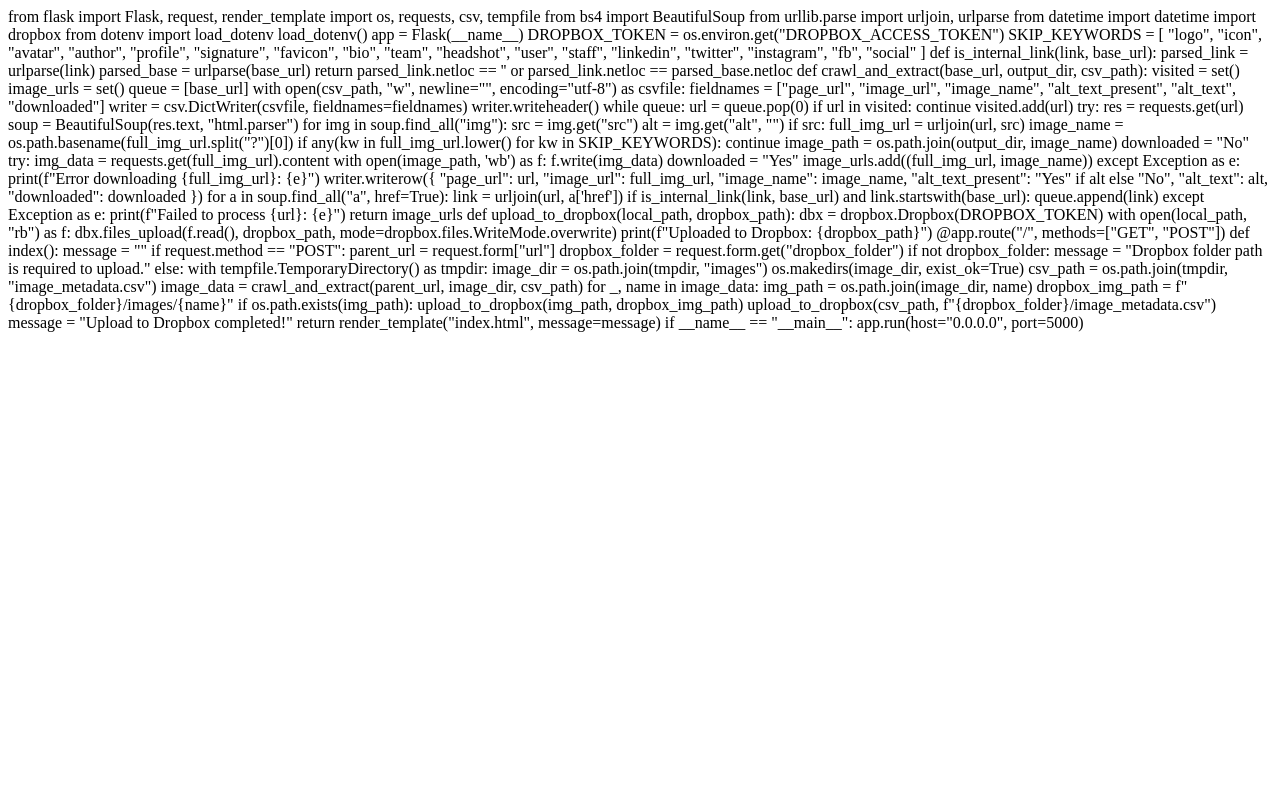
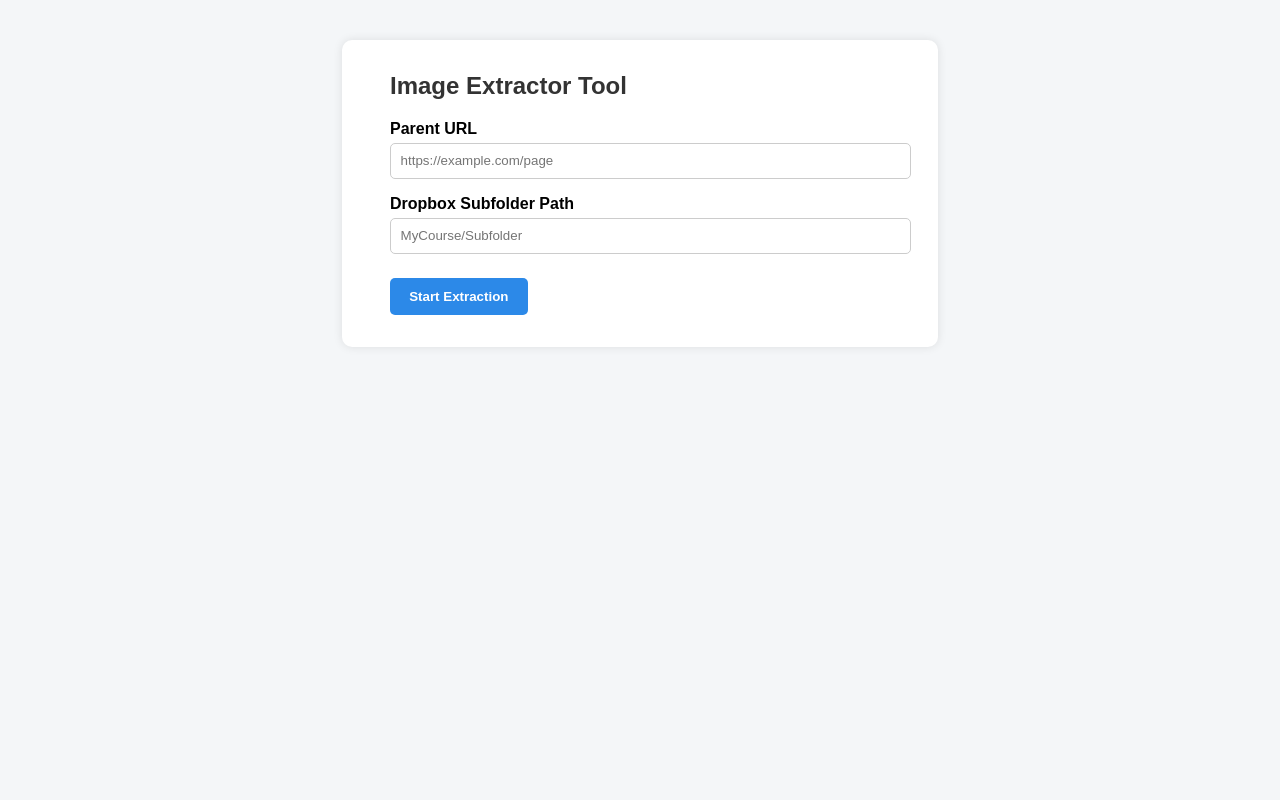
Before and after one commit to Sankarikm126/Image-Export-Tool, a Flask app: page / in a window 1280 px wide. Run offline with Flask 3, Linux system fonts and the light colour scheme.

Commit message:
Update index.html

```diff
--- a/templates/index.html
+++ b/templates/index.html
@@ -1,118 +1,77 @@
-from flask import Flask, request, render_template
-import os, requests, csv, tempfile
-from bs4 import BeautifulSoup
-from urllib.parse import urljoin, urlparse
-from datetime import datetime
-import dropbox
-from dotenv import load_dotenv
+<!DOCTYPE html>
+<html lang="en">
+<head>
+    <meta charset="UTF-8">
+    <title>Image Extractor</title>
+    <style>
+        body {
+            font-family: Arial, sans-serif;
+            background: #f4f6f8;
+            padding: 2rem;
+            display: flex;
+            justify-content: center;
+        }
+        .container {
+            background: #fff;
+            padding: 2rem 3rem;
+            border-radius: 10px;
+            max-width: 500px;
+            width: 100%;
+            box-shadow: 0 0 10px rgba(0,0,0,0.1);
+        }
+        h2 {
+            margin-top: 0;
+            color: #333;
+        }
+        label {
+            display: block;
+            margin-top: 1rem;
+            margin-bottom: 0.3rem;
+            font-weight: bold;
+        }
+        input[type="text"] {
+            width: 100%;
+            padding: 0.6rem;
+            border-radius: 5px;
+            border: 1px solid #ccc;
+        }
+        button {
+            margin-top: 1.5rem;
+            padding: 0.7rem 1.2rem;
+            border: none;
+            border-radius: 5px;
+            background-color: #2c89e8;
+            color: #fff;
+            font-weight: bold;
+            cursor: pointer;
+        }
+        .message {
+            margin-top: 1.5rem;
+            padding: 1rem;
+            background: #f0f0f0;
+            border-left: 4px solid #666;
+            color: #333;
+        }
+    </style>
+</head>
+<body>
+    <div class="container">
+        <h2>Image Extractor Tool</h2>
+        <form method="POST">
+            <label for="url">Parent URL</label>
+            <input type="text" id="url" name="url" placeholder="https://example.com/page" required>
 
-load_dotenv()
+            <label for="course_folder">Dropbox Subfolder Path</label>
+            <input type="text" id="course_folder" name="course_folder" placeholder="MyCourse/Subfolder" required>
 
-app = Flask(__name__)
-DROPBOX_TOKEN = os.environ.get("DROPBOX_ACCESS_TOKEN")
+            <button type="submit">Start Extraction</button>
+        </form>
 
-SKIP_KEYWORDS = [
-    "logo", "icon", "avatar", "author", "profile", "signature", "favicon",
-    "bio", "team", "headshot", "user", "staff", "linkedin", "twitter", "instagram", "fb", "social"
-]
-
-def is_internal_link(link, base_url):
-    parsed_link = urlparse(link)
-    parsed_base = urlparse(base_url)
-    return parsed_link.netloc == '' or parsed_link.netloc == parsed_base.netloc
-
-def crawl_and_extract(base_url, output_dir, csv_path):
-    visited = set()
-    image_urls = set()
-    queue = [base_url]
-
-    with open(csv_path, "w", newline="", encoding="utf-8") as csvfile:
-        fieldnames = ["page_url", "image_url", "image_name", "alt_text_present", "alt_text", "downloaded"]
-        writer = csv.DictWriter(csvfile, fieldnames=fieldnames)
-        writer.writeheader()
-
-        while queue:
-            url = queue.pop(0)
-            if url in visited:
-                continue
-            visited.add(url)
-
-            try:
-                res = requests.get(url)
-                soup = BeautifulSoup(res.text, "html.parser")
-
-                for img in soup.find_all("img"):
-                    src = img.get("src")
-                    alt = img.get("alt", "")
-                    if src:
-                        full_img_url = urljoin(url, src)
-                        image_name = os.path.basename(full_img_url.split("?")[0])
-                        if any(kw in full_img_url.lower() for kw in SKIP_KEYWORDS):
-                            continue
-
-                        image_path = os.path.join(output_dir, image_name)
-                        downloaded = "No"
-                        try:
-                            img_data = requests.get(full_img_url).content
-                            with open(image_path, 'wb') as f:
-                                f.write(img_data)
-                            downloaded = "Yes"
-                            image_urls.add((full_img_url, image_name))
-                        except Exception as e:
-                            print(f"Error downloading {full_img_url}: {e}")
-
-                        writer.writerow({
-                            "page_url": url,
-                            "image_url": full_img_url,
-                            "image_name": image_name,
-                            "alt_text_present": "Yes" if alt else "No",
-                            "alt_text": alt,
-                            "downloaded": downloaded
-                        })
-
-                for a in soup.find_all("a", href=True):
-                    link = urljoin(url, a['href'])
-                    if is_internal_link(link, base_url) and link.startswith(base_url):
-                        queue.append(link)
-
-            except Exception as e:
-                print(f"Failed to process {url}: {e}")
-
-    return image_urls
-
-def upload_to_dropbox(local_path, dropbox_path):
-    dbx = dropbox.Dropbox(DROPBOX_TOKEN)
-    with open(local_path, "rb") as f:
-        dbx.files_upload(f.read(), dropbox_path, mode=dropbox.files.WriteMode.overwrite)
-        print(f"Uploaded to Dropbox: {dropbox_path}")
-
-@app.route("/", methods=["GET", "POST"])
-def index():
-    message = ""
-    if request.method == "POST":
-        parent_url = request.form["url"]
-        dropbox_folder = request.form.get("dropbox_folder")
-
-        if not dropbox_folder:
-            message = "Dropbox folder path is required to upload."
-        else:
-            with tempfile.TemporaryDirectory() as tmpdir:
-                image_dir = os.path.join(tmpdir, "images")
-                os.makedirs(image_dir, exist_ok=True)
-                csv_path = os.path.join(tmpdir, "image_metadata.csv")
-
-                image_data = crawl_and_extract(parent_url, image_dir, csv_path)
-
-                for _, name in image_data:
-                    img_path = os.path.join(image_dir, name)
-                    dropbox_img_path = f"{dropbox_folder}/images/{name}"
-                    if os.path.exists(img_path):
-                        upload_to_dropbox(img_path, dropbox_img_path)
-
-                upload_to_dropbox(csv_path, f"{dropbox_folder}/image_metadata.csv")
-                message = "Upload to Dropbox completed!"
-
-    return render_template("index.html", message=message)
-
-if __name__ == "__main__":
-    app.run(host="0.0.0.0", port=5000)
+        {% if message %}
+        <div class="message">
+            {{ message|safe }}
+        </div>
+        {% endif %}
+    </div>
+</body>
+</html>
```
